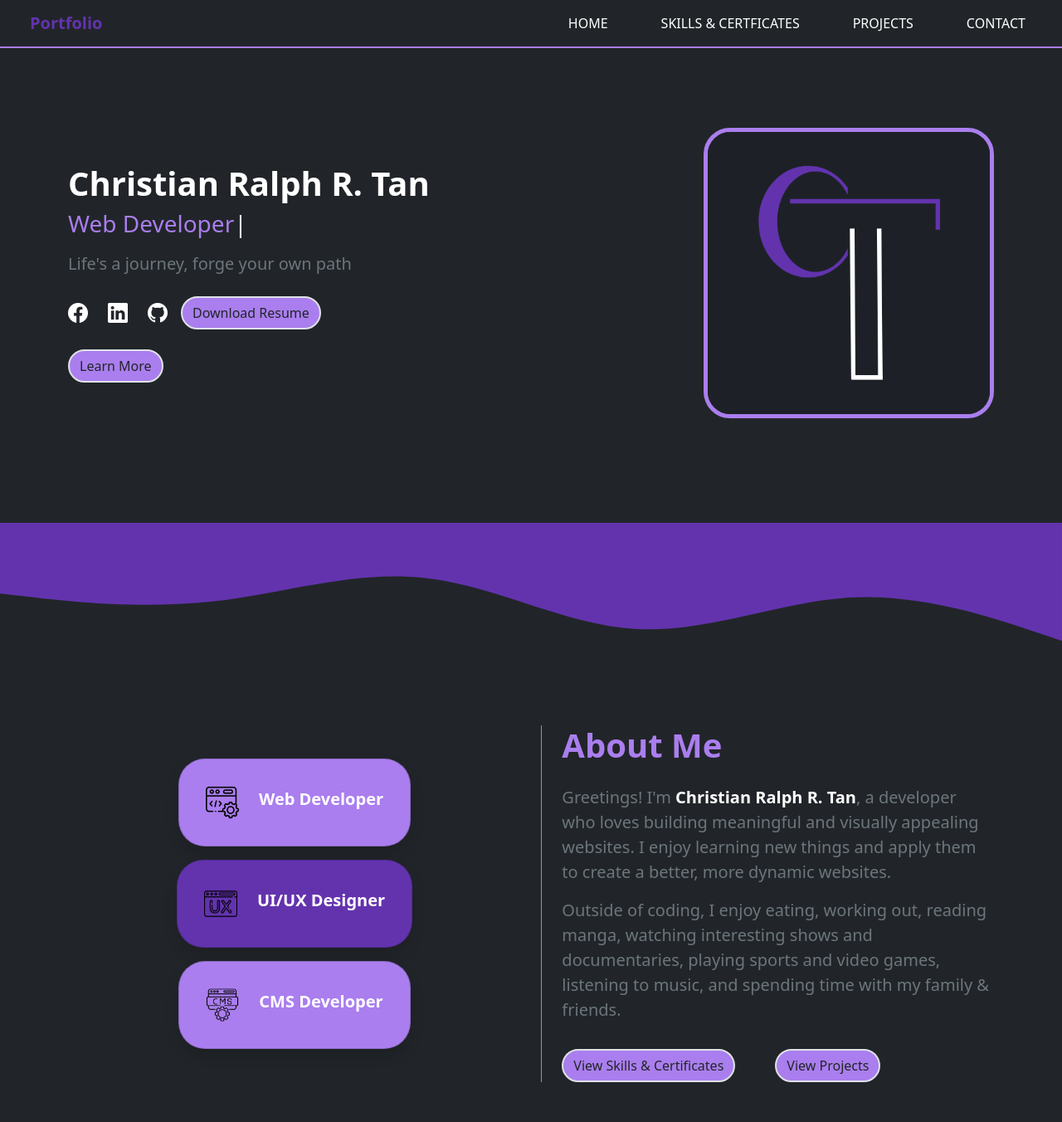
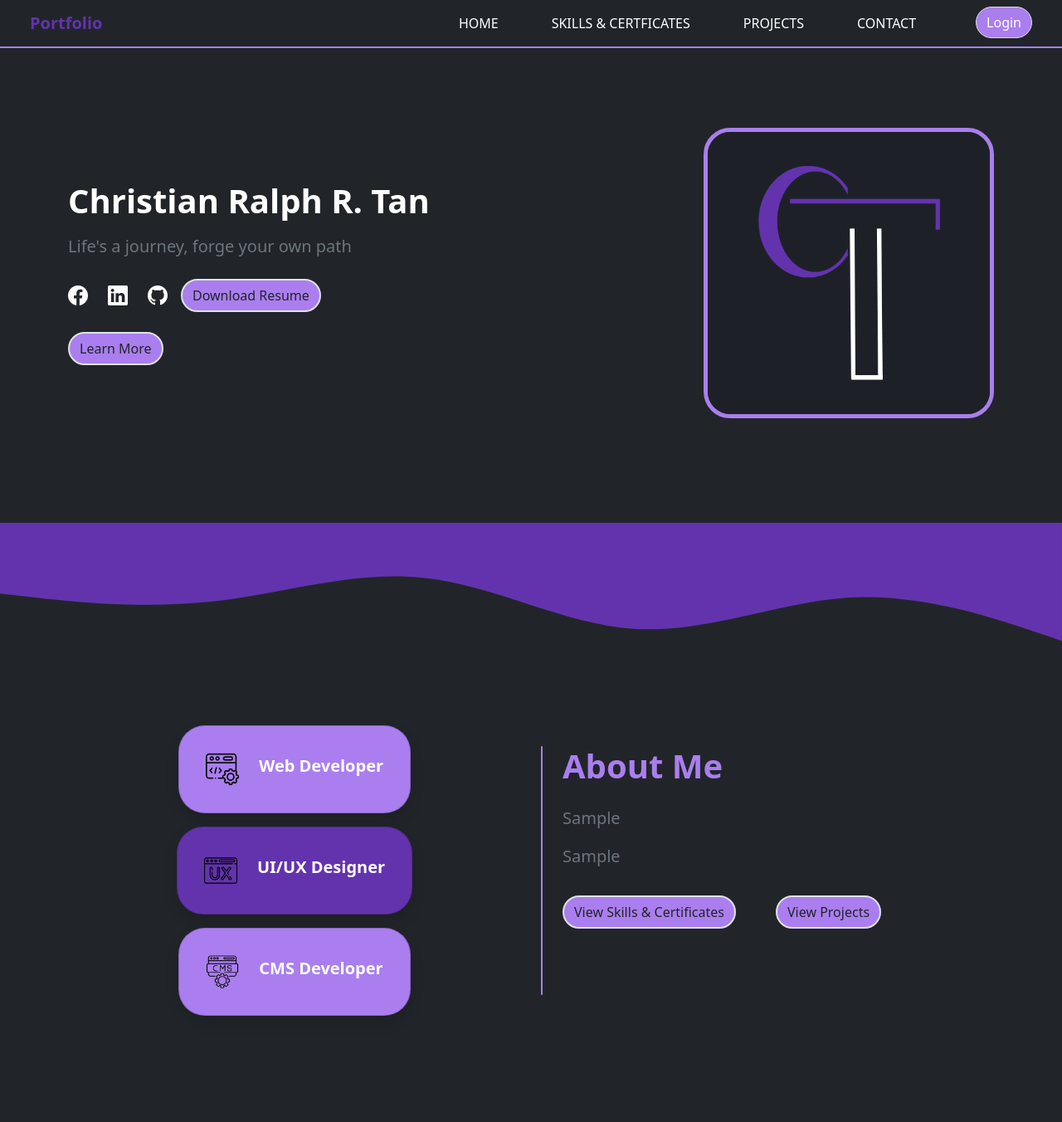
Before and after one commit to Chrischan-Chu/personal-portfolio, a PHP site: page /home.php in a window 1280 px wide. Shown: the whole page at 83% size. After the commit the page ends 1224 px from the top, so only its background shows below. Run offline with PHP 8.4, Linux system fonts and the light colour scheme; tables that the repository leaves empty or names only in its code hold one stand-in row (values such as "Sample post"); some libraries are stand-ins or nearby versions.

Commit message:
Updated PHP

```diff
--- a/src/backend/checklogin.php
+++ b/src/backend/checklogin.php
@@ -31,6 +31,7 @@
     session_start();
     $_SESSION['user_id'] = $userId;
 
+
     echo json_encode(['status' => 'success', 'message' => 'Login successful.']);
 }
 
--- a/src/home.php
+++ b/src/home.php
@@ -1,6 +1,24 @@
 <!-- Navbar -->
 <?php
-include "nav.php"
+include "nav.php";
+include "config.php";
+
+// Save if form is submitted
+if ($_SERVER["REQUEST_METHOD"] == "POST") {
+  $p1 = $_POST['paragraph1'];
+  $p2 = $_POST['paragraph2'];
+
+  $sql = "UPDATE update_about SET paragraph1 = ?, paragraph2 = ? WHERE id = 1";
+  $stmt = $conn->prepare($sql);
+  $stmt->bind_param("ss", $p1, $p2);
+  $stmt->execute();
+  $stmt->close();
+}
+
+// Fetch paragraph content
+$sql = "SELECT paragraph1, paragraph2 FROM update_about WHERE id = 1 LIMIT 1";
+$result = $conn->query($sql);
+$row = $result->fetch_assoc();
 ?>
   <!-- Home Section -->
   <section class="d-flex container justify-content-between align-items-center py-5 my-5">
@@ -35,8 +53,8 @@
       </div>
 
       <div>
-        <a class="btn mt-4 border border-2 rounded-5 btn-outline-dark"
-          style=background-color:#aa7eee
+        <a class="btn mt-4 border border-2 rounded-5"
+          style=background-color:#aa7eee;
           onmouseover="this.style.backgroundColor='#6333ae';"
           onmouseout="this.style.backgroundColor='#aa7eee';"
           href="#about">Learn More</a>
@@ -129,18 +147,33 @@
       </div>
 
       <!-- Right Content -->
-      <div class="col-lg-6 d-flex">
-        <div class="me-4" style="width: 5px; background-color: #aa7eee; border-radius: 2px;"></div>
-        <div>
-          <h2 class="fw-bold mb-4 fs-1" style="color: #aa7eee;">About Me</h2>
-          <p class="text-secondary fs-5">
-            Greetings! I'm <span class="fw-semibold text-white">Christian Ralph R. Tan</span>, a developer who loves building meaningful and visually appealing websites.
-            I enjoy learning new things and apply them to create a better, more dynamic websites.
-          </p>
-          <p class="text-secondary fs-5">
-            Outside of coding, I enjoy eating, working out, reading manga, watching interesting shows and documentaries,
-            playing sports and video games, listening to music, and spending time with my family & friends.
-          </p>
+      <div class="col-lg-6 d-flex align-start">
+  <div class="me-4 flex-shrink-0" style="width: 2px; height: 100%; min-height: 300px; background-color: #aa7eee; border-radius: 2px;"></div>
+  <div class="flex-grow-1">
+           <h2 class="fw-bold mb-4 fs-1" style="color: #aa7eee;">About Me</h2>
+
+   <!-- Display Mode -->
+<div id="display-mode">
+  <div id="paragraph-wrapper">
+    <p id="p1" class="text-secondary fs-5"><?= htmlspecialchars($row['paragraph1']) ?></p>
+    <p id="p2" class="text-secondary fs-5"><?= htmlspecialchars($row['paragraph2']) ?></p>
+  </div>
+
+  <?php if (isset($_SESSION['user_id'])): ?>
+    <button class="btn btn-outline-light" id="edit-button">Edit</button>
+  <?php endif; ?>
+</div>
+
+<!-- Edit Mode -->
+<form id="edit-form" style="display: none;">
+  <div id="paragraph-editor">
+    <textarea name="paragraph1" id="edit-p1" rows="4" class="form-control mb-3"><?= htmlspecialchars($row['paragraph1']) ?></textarea>
+    <textarea name="paragraph2" id="edit-p2" rows="4" class="form-control mb-3"><?= htmlspecialchars($row['paragraph2']) ?></textarea>
+  </div>
+  <button type="submit" class="btn btn-primary">Save</button>
+  <button type="button" class="btn btn-secondary" onclick="cancelEdit()">Cancel</button>
+</form>
+
           <div class="d-flex gap-5">
             <a class="btn border border-2 rounded-5 btn-outline-dark mt-3"
               style="background-color: #aa7eee;"
@@ -158,8 +191,50 @@
     </div>
   </section>
 
+ <script>
+function switchToEdit() {
+  document.getElementById('display-mode').style.display = 'none';
+  document.getElementById('edit-form').style.display = 'block';
+}
+
+function cancelEdit() {
+  document.getElementById('edit-form').style.display = 'none';
+  document.getElementById('display-mode').style.display = 'block';
+}
+
+// Attach edit button listener (if present)
+const editBtn = document.getElementById('edit-button');
+if (editBtn) {
+  editBtn.addEventListener('click', switchToEdit);
+}
+
+// AJAX update
+document.getElementById('edit-form').addEventListener('submit', function (e) {
+  e.preventDefault();
+
+  const formData = new FormData(this);
+  const p1 = formData.get('paragraph1');
+  const p2 = formData.get('paragraph2');
+
+  fetch(window.location.href, {
+    method: 'POST',
+    body: formData
+  })
+  .then(res => res.text())
+  .then(() => {
+    // Update only the paragraph text (no structure change)
+    document.getElementById('p1').innerText = p1;
+    document.getElementById('p2').innerText = p2;
+
+    cancelEdit(); // Go back to display mode
+  })
+  .catch(error => console.error('Update failed', error));
+});
+</script>
+
+
   <!-- JS -->
-  <script src="../node_modules/bootstrap/dist/js/bootstrap.bundle.min.js"></script>
+  <script src="../node_modules/bootstrap/dist/js/bootstrap.bundle.min.js"></scrip>
   <script src="https://cdn.jsdelivr.net/npm/typed.js@2.0.12"></script>
   <script src="script.js"></script>
 </body>
--- a/src/nav.php
+++ b/src/nav.php
@@ -63,13 +63,71 @@
               onmouseout="this.style.color='white';" href="projects.php">PROJECTS</a>
           </li>
           <li class="nav-item">
-            <a class="nav-link"
+            <a class="nav-link d-none d-lg-block"
               style="color: white;"
               onmouseover="this.style.color='#aa7eee';"
               onmouseout="this.style.color='white';" href="contact.php">CONTACT</a>
+
+            <a class="nav-link d-lg-none"
+              style="border-bottom:2px solid #aa7eee; color: white;"
+              onmouseover="this.style.color='#aa7eee';"
+              onmouseout="this.style.color='white';" href="contact.php">CONTACT</a>
+          </li>
+          <li class="nav-item">
+            <?php
+              session_start();
+
+              if (isset($_SESSION['user_id'])) {
+                  echo '<a href="#"
+                          class="btn rounded-5 ms-3 border rounded-5 "
+                          style="background-color: #aa7eee"
+                          onmouseover="this.style.backgroundColor=\'#6333ae\';"
+                          onmouseout="this.style.backgroundColor=\'#aa7eee\';"
+                          onclick="logoutConfirm()">
+                          Logout
+                        </a>';
+              } else {
+                  echo '<a href="index.php"
+                          class="btn rounded-5 ms-3 border rounded-5 "
+                          style="background-color: #aa7eee; color: white; border: none;"
+                          onmouseover="this.style.backgroundColor=\'#6333ae\';"
+                          onmouseout="this.style.backgroundColor=\'#aa7eee\';">
+                          Login
+                        </a>';
+              }
+            ?>
           </li>
         </ul>
       </div>
     </div>
   </nav>
+
+
+<script src="https://cdn.jsdelivr.net/npm/sweetalert2@11"></script>
+<script src="https://code.jquery.com/jquery-3.7.1.min.js"></script>
+
+<script>
+function logoutConfirm() {
+  Swal.fire({
+    title: 'Are you sure?',
+    text: 'You will be logged out!',
+    icon: 'warning',
+    showCancelButton: true,
+    confirmButtonColor: '#3085d6',
+    cancelButtonColor: '#d33',
+    confirmButtonText: 'Logout'
+  }).then((result) => {
+    if (result.isConfirmed) {
+      $.ajax({
+        url: 'backend/logout.php',
+        type: 'POST',
+        success: function () {
+          window.location.href = 'home.php';
+        }
+      });
+    }
+  });
+}
+</script>
 </body>
+</html>
```
Also changed, not shown: src/index.php (+0 -29 lines), src/login.php (+12 -7 lines), src/update_about.php (added, +22 -0 lines).
